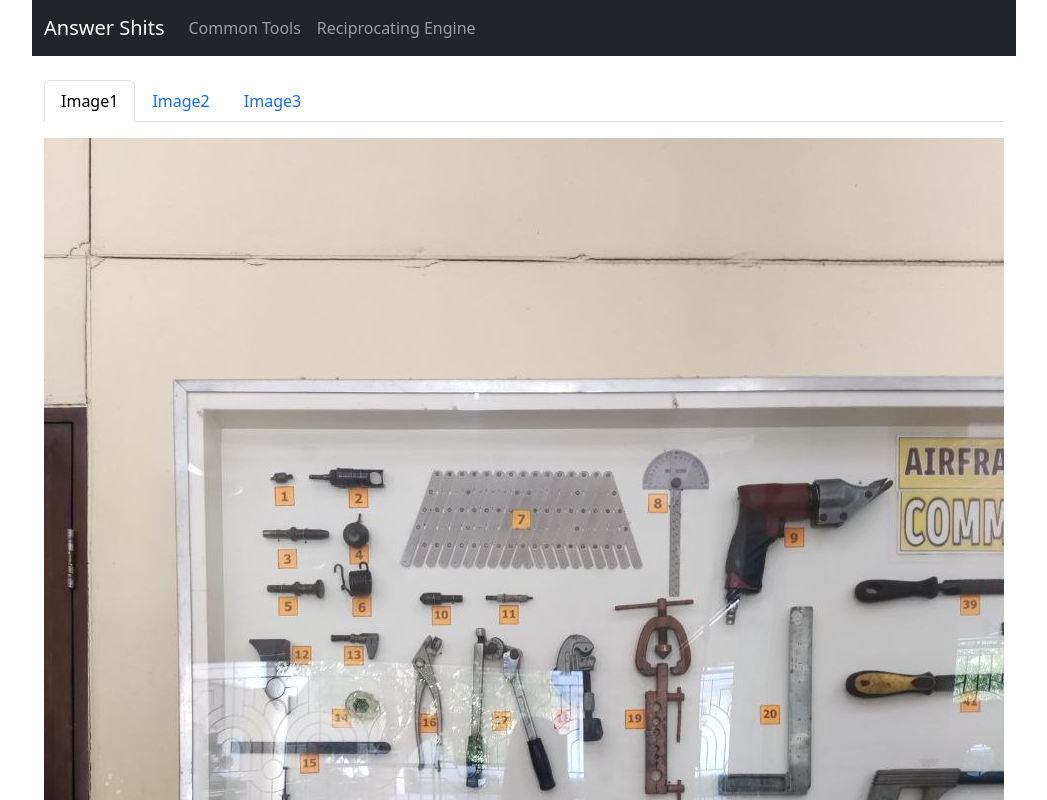
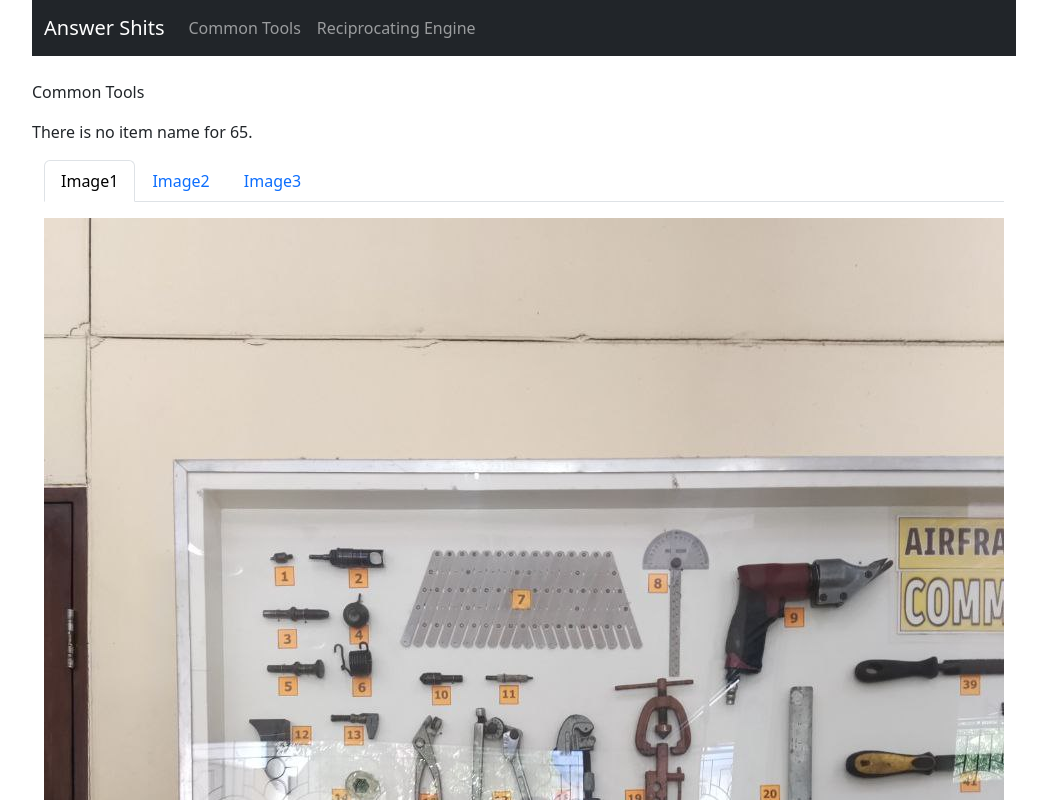
Before and after one commit to vnz29/answerShits, a React (Vite) app: page / in a window 1280 px wide. Shown: the top 800 px of the page, without its empty margins (116-1163 px from the left). Built offline with nearby package versions, Linux system fonts and the light colour scheme.

Commit message:
add new feature

```diff
--- a/src/AnswerSheet/EngineComponent.jsx
+++ b/src/AnswerSheet/EngineComponent.jsx
@@ -154,6 +154,9 @@ const EngineComponent = () => {
   return (
     <div className="my-4">
       <p>Engine Component</p>
+      <p>
+        There is no item name for 12, 14, 30, 33, 37, 38, 39, 43, 57, and 58.
+      </p>
       <Container>
         <Tabs
           defaultActiveKey="image1"
--- a/src/AnswerSheet/MyComponent.jsx
+++ b/src/AnswerSheet/MyComponent.jsx
@@ -149,6 +149,8 @@ const MyComponent = () => {
 
   return (
     <div className="my-4">
+      <p>Common Tools</p>
+      <p>There is no item name for 65.</p>
       <Container>
         <Tabs
           defaultActiveKey="image1"
```
